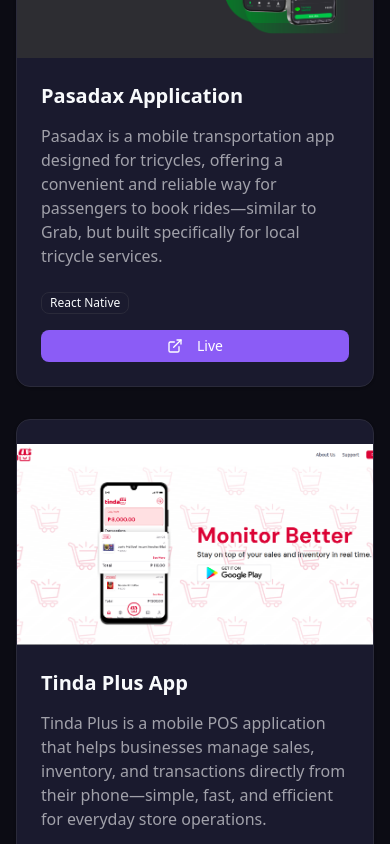
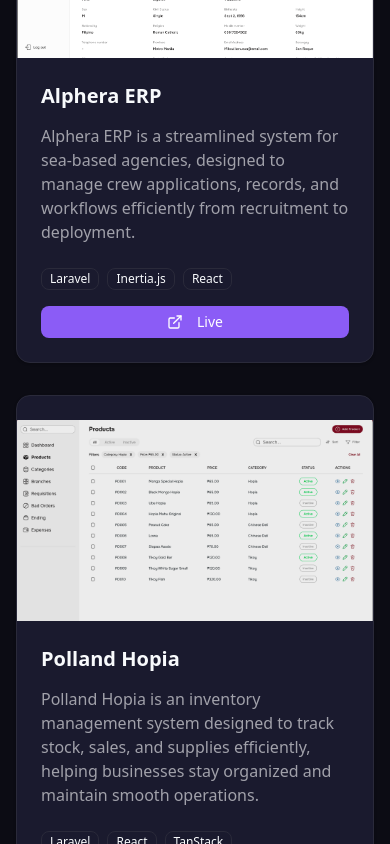
Before and after one commit to KELSZ22/rework-portfolio, a Next.js app: page /projects in a window 390 px wide. Shown: the part 3160-4004 px from the top of the page. Built offline with nearby package versions, Linux system fonts and the light colour scheme.

Commit message:
Comment out mobile application project entries in projects.ts for future reference

```diff
--- a/src/data/projects.ts
+++ b/src/data/projects.ts
@@ -49,30 +49,30 @@
     category: "Web Development",
     live: "https://production-budget.kelsz.dev/",
   },
-  {
-    id: 1,
-    title: "Pasadax Application",
-    description:
-      "Pasadax is a mobile transportation app designed for tricycles, offering a convenient and reliable way for passengers to book rides—similar to Grab, but built specifically for local tricycle services.",
-    longDescription:
-      "A fully featured mobile application built with React Native. Features include user authentication, real-time updates, offline functionality, push notifications, and smooth animations. The app provides an excellent user experience with responsive design and optimized performance.",
-    image: "/app-images/pasadax.png",
-    technologies: ["React Native"],
-    category: "Mobile Development",
-    live: "https://pasadax.mytao.id/",
-  },
-  {
-    id: 3,
-    title: "Tinda Plus App",
-    description:
-      "Tinda Plus is a mobile POS application that helps businesses manage sales, inventory, and transactions directly from their phone—simple, fast, and efficient for everyday store operations.",
-    longDescription:
-      "A comprehensive mobile application built with React Native. Features include real-time synchronization, offline mode, push notifications, user management, inventory tracking, and sales reporting. The app provides a seamless experience for managing business operations on the go.",
-    image: "/app-images/tinda-plus.png",
-    technologies: ["React Native"],
-    category: "Mobile Development",
-    live: "https://tindaplus.mytao.id/",
-  },
+  // {
+  //   id: 1,
+  //   title: "Pasadax Application",
+  //   description:
+  //     "Pasadax is a mobile transportation app designed for tricycles, offering a convenient and reliable way for passengers to book rides—similar to Grab, but built specifically for local tricycle services.",
+  //   longDescription:
+  //     "A fully featured mobile application built with React Native. Features include user authentication, real-time updates, offline functionality, push notifications, and smooth animations. The app provides an excellent user experience with responsive design and optimized performance.",
+  //   image: "/app-images/pasadax.png",
+  //   technologies: ["React Native"],
+  //   category: "Mobile Development",
+  //   live: "https://pasadax.mytao.id/",
+  // },
+  // {
+  //   id: 3,
+  //   title: "Tinda Plus App",
+  //   description:
+  //     "Tinda Plus is a mobile POS application that helps businesses manage sales, inventory, and transactions directly from their phone—simple, fast, and efficient for everyday store operations.",
+  //   longDescription:
+  //     "A comprehensive mobile application built with React Native. Features include real-time synchronization, offline mode, push notifications, user management, inventory tracking, and sales reporting. The app provides a seamless experience for managing business operations on the go.",
+  //   image: "/app-images/tinda-plus.png",
+  //   technologies: ["React Native"],
+  //   category: "Mobile Development",
+  //   live: "https://tindaplus.mytao.id/",
+  // },
   {
     id: 4,
     title: "Alphera ERP",
@@ -85,31 +85,31 @@
     category: "Web Development",
     live: "https://weather.kelsz.dev",
   },
-  {
-    id: 5,
-    title: "My Tao App",
-    description:
-      "TAO is a mobile platform that connects Filipinos to essential government services, financial aid, training, gig jobs, and local updates—all through a secure digital ID designed for every barangay in the country.",
-    longDescription:
-      "A feature-rich mobile application built with Ionic framework. Features include cross-platform support, native device integration, offline capabilities, push notifications, and smooth user experience. The app delivers consistent performance across iOS and Android platforms.",
-    image: "/app-images/my-tao-app.png",
-    technologies: ["Ionic"],
-    category: "Mobile Development",
-    live: "https://www.mytao.id/",
-  },
-  {
-    id: 6,
-    title: "Tinda Plus CMS",
-    description:
-      "CTinda Plus CMS is a web-based platform that lets businesses manage their mobile POS operations, including sales, inventory, and reports, all in one centralized dashboard.",
-    longDescription:
-      "A comprehensive content management system built with Laravel Inertia and React. Features include content creation and editing, user management, role-based permissions, media library, SEO optimization, and analytics. The system provides an intuitive interface for managing business content and digital assets.",
-    image: "/app-images/tinda-plus-cms.png",
-    technologies: ["Laravel", "Inertia.js", "React"],
-    category: "Web Development",
-    live: "#",
-    requiresCredentials: true,
-  },
+  // {
+  //   id: 5,
+  //   title: "My Tao App",
+  //   description:
+  //     "TAO is a mobile platform that connects Filipinos to essential government services, financial aid, training, gig jobs, and local updates—all through a secure digital ID designed for every barangay in the country.",
+  //   longDescription:
+  //     "A feature-rich mobile application built with Ionic framework. Features include cross-platform support, native device integration, offline capabilities, push notifications, and smooth user experience. The app delivers consistent performance across iOS and Android platforms.",
+  //   image: "/app-images/my-tao-app.png",
+  //   technologies: ["Ionic"],
+  //   category: "Mobile Development",
+  //   live: "https://www.mytao.id/",
+  // },
+  // {
+  //   id: 6,
+  //   title: "Tinda Plus CMS",
+  //   description:
+  //     "CTinda Plus CMS is a web-based platform that lets businesses manage their mobile POS operations, including sales, inventory, and reports, all in one centralized dashboard.",
+  //   longDescription:
+  //     "A comprehensive content management system built with Laravel Inertia and React. Features include content creation and editing, user management, role-based permissions, media library, SEO optimization, and analytics. The system provides an intuitive interface for managing business content and digital assets.",
+  //   image: "/app-images/tinda-plus-cms.png",
+  //   technologies: ["Laravel", "Inertia.js", "React"],
+  //   category: "Web Development",
+  //   live: "#",
+  //   requiresCredentials: true,
+  // },
   {
     id: 7,
     title: "Polland Hopia",
@@ -123,18 +123,18 @@
     live: "#",
     requiresCredentials: true,
   },
-  {
-    id: 8,
-    title: "E Impok App",
-    description:
-      "E-Impok is an online savings and paluwagan platform that helps users securely save, manage contributions, and track their group savings conveniently from their mobile device.",
-    longDescription:
-      "A mobile application built with React Native for managing personal finances and savings. Features include expense tracking, savings goals, budget planning, transaction history, financial reports, and secure data storage. The app helps users manage their finances effectively with an intuitive interface.",
-    image: "/placeholder-project.jpg",
-    technologies: ["React Native"],
-    category: "Mobile Development",
-    live: "https://chatbot.kelsz.dev",
-  },
+  // {
+  //   id: 8,
+  //   title: "E Impok App",
+  //   description:
+  //     "E-Impok is an online savings and paluwagan platform that helps users securely save, manage contributions, and track their group savings conveniently from their mobile device.",
+  //   longDescription:
+  //     "A mobile application built with React Native for managing personal finances and savings. Features include expense tracking, savings goals, budget planning, transaction history, financial reports, and secure data storage. The app helps users manage their finances effectively with an intuitive interface.",
+  //   image: "/placeholder-project.jpg",
+  //   technologies: ["React Native"],
+  //   category: "Mobile Development",
+  //   live: "https://chatbot.kelsz.dev",
+  // },
   {
     id: 9,
     title: "King Panda CMS",
```
